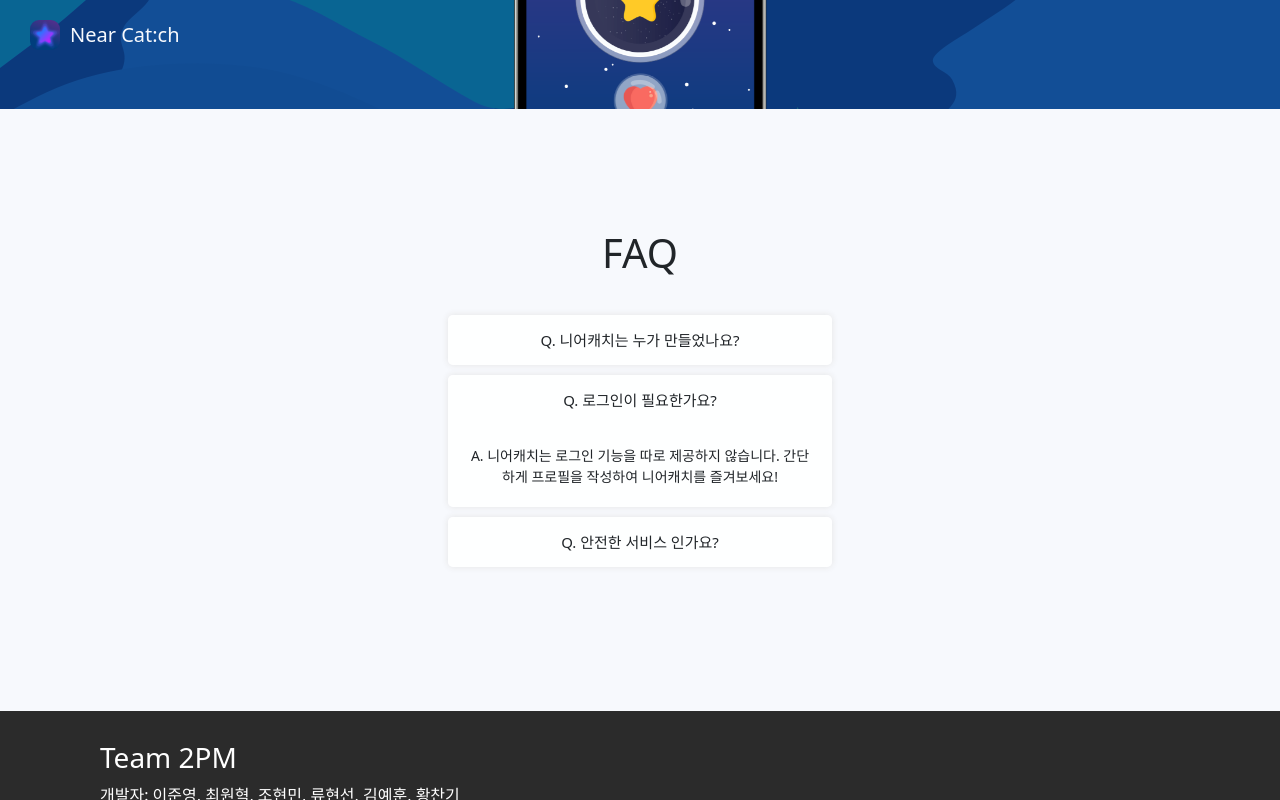
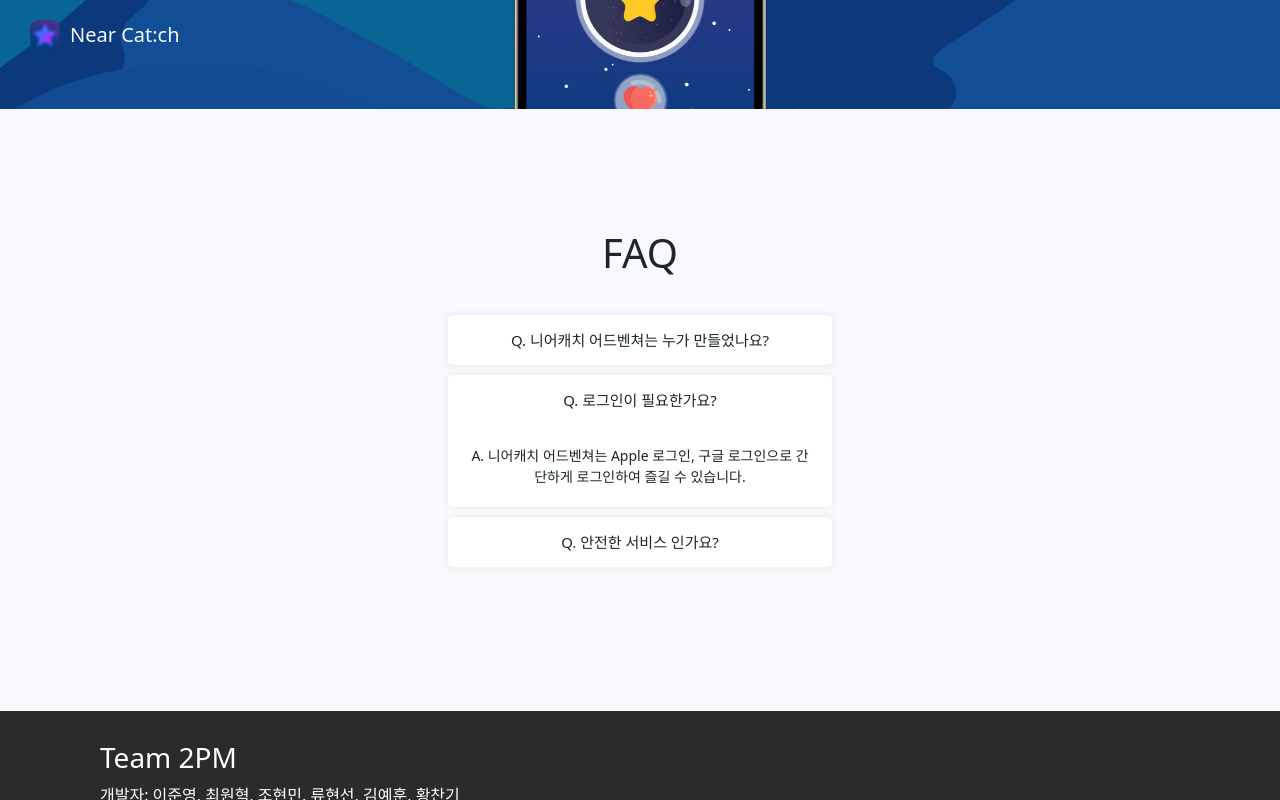
Before and after one commit to NearCat-ch/NearCatch-Homepage, a Vue app in the folder nearcatch/: page / in a window 1280 px wide. Both pictures are taken after a click on the button "Q. 로그인이 필요한가요?". Shown: the part 691-1491 px from the top of the page. Built offline with nearby package versions, Linux system fonts and the light colour scheme.

Commit message:
[Fix] 문구 수정

```diff
--- a/nearcatch/src/components/Second.vue
+++ b/nearcatch/src/components/Second.vue
@@ -5,7 +5,7 @@
       <div class="FAQ" style="width: 30%">
         <div class="FAQ-list">
           <button class="accordion" @click="togglefirst">
-            Q. 니어캐치는 누가 만들었나요?
+            Q. 니어캐치 어드벤쳐는 누가 만들었나요?
           </button>
           <ul v-if="first">
             <li>
@@ -23,7 +23,7 @@
           </button>
           <ul v-if="second">
             <li>
-                A. 니어캐치는 로그인 기능을 따로 제공하지 않습니다. 간단하게 프로필을 작성하여 니어캐치를 즐겨보세요!
+                A. 니어캐치 어드벤쳐는 Apple 로그인, 구글 로그인으로 간단하게 로그인하여 즐길 수 있습니다.
             </li>
           </ul>
         </div>
@@ -34,7 +34,7 @@
           </button>
           <ul v-if="third">
             <li>
-              A. 저희 서비스는 개인 정보를 수집하지 않습니다. 특정 기능(프로필 이미지 설정을 위한 앨범, 기기 탐색을 위한 Nearby interation 등)에 대한 권한만 허용하시면, 저희 서비스를 안전하게 사용할 수 있습니다.
+              A. 저희 서비스는 개인 정보를 수집하지 않습니다. 특정 기능(주변 기기 탐색을 위한 Nearby interation 등)에 대한 권한만 허용하시면, 저희 서비스를 안전하게 사용할 수 있습니다.
             </li>
           </ul>
         </div>
```
Also changed, not shown: 1 other file (tests, documents, lock files or other folders).
